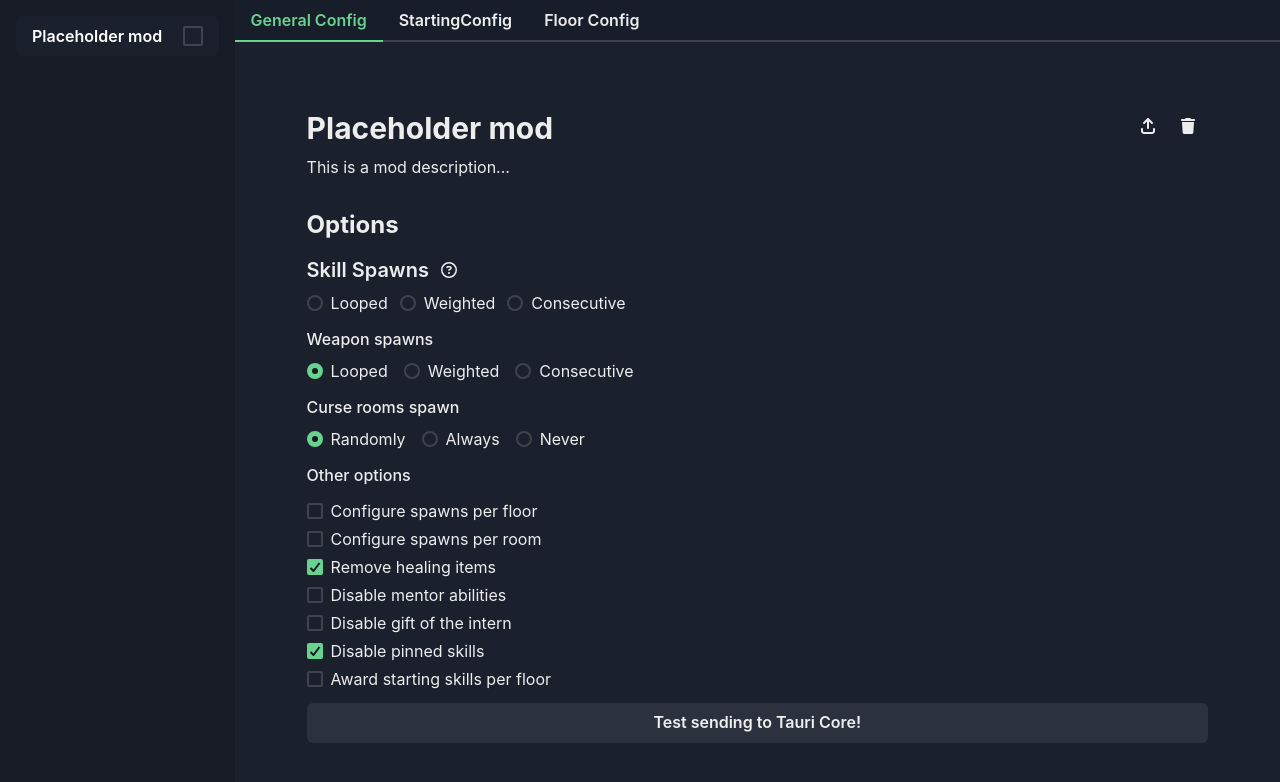
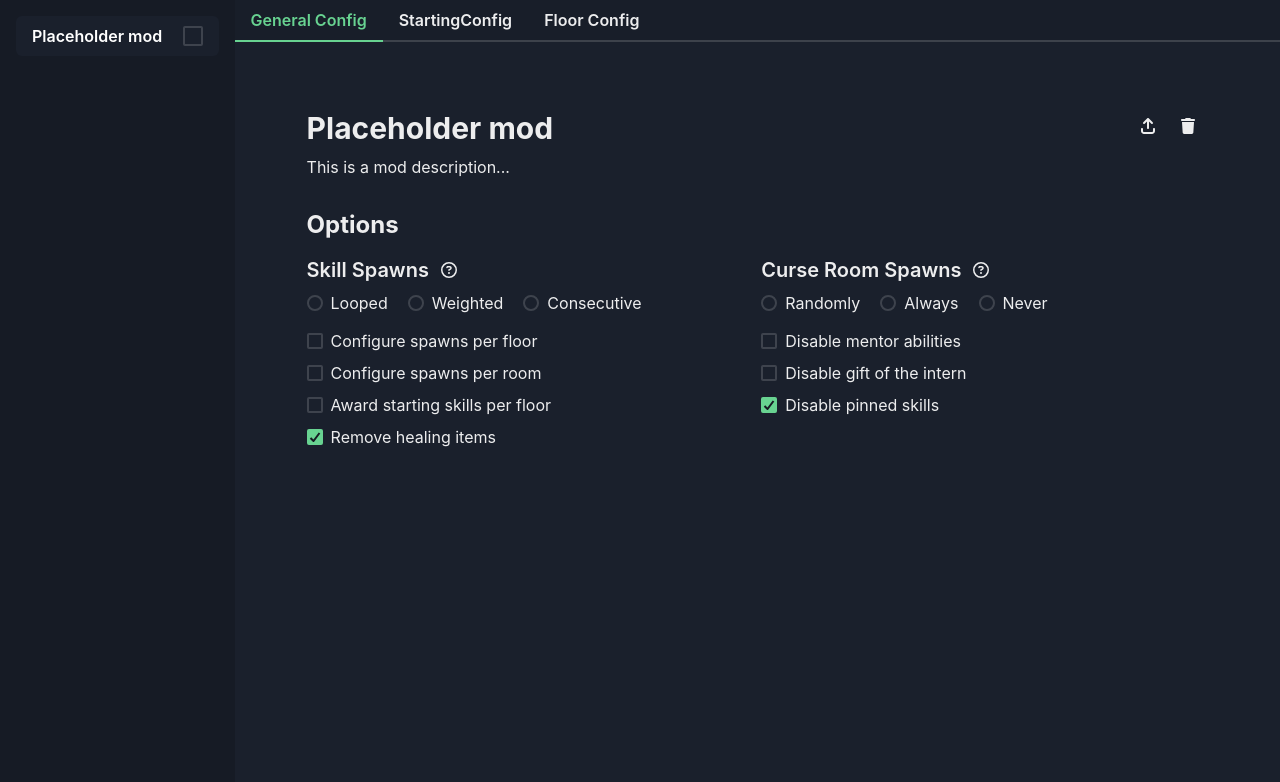
Before and after one commit to franomai/cornercutter, a React (Vite) app in the folder frontend/: page / in a window 1280 px wide. Shown: the top 782 px of the page. Built offline with nearby package versions, Linux system fonts and the light colour scheme.

Commit message:
#10 Completed layout of options

```diff
--- a/frontend/src/components/tabs/generalconfig/GeneralConfigTab.tsx
+++ b/frontend/src/components/tabs/generalconfig/GeneralConfigTab.tsx
@@ -24,6 +24,16 @@ import { getSelectedMod } from '../../../redux/slices/mod';
 import { faArrowUpFromBracket, faTrash } from '@fortawesome/free-solid-svg-icons';
 import { FontAwesomeIcon } from '@fortawesome/react-fontawesome';
 import LabelledRadioGroup from './LabelledRadioGroup';
+
+const optionLabels: Record<Options, string> = {
+    [Options.ConfigPerFloor]: 'Configure spawns per floor',
+    [Options.ConfigPerRoom]: 'Configure spawns per room',
+    [Options.AwardSkillsPerFloor]: 'Award starting skills per floor',
+    [Options.RemoveHealingItems]: 'Remove healing items',
+    [Options.DisableMentorAbilities]: 'Disable mentor abilities',
+    [Options.DisableGiftOfIntern]: 'Disable gift of the intern',
+    [Options.DisablePinned]: 'Disable pinned skills',
+};
 
 const GeneralConfigTab: FC = () => {
     const [response, setResponse] = useState<string>('');
@@ -63,6 +73,21 @@ const GeneralConfigTab: FC = () => {
         );
     }
 
+    function renderOptionCheckbox(flag: Options, label: string): ReactNode {
+        return (
+            <Checkbox
+                isChecked={optionsHasFlag(config, flag)}
+                onChange={(e) => setConfigOption(flag, e.target.checked)}
+            >
+                {label}
+            </Checkbox>
+        );
+    }
+
+    function renderOptionCheckboxes(flags: Options[]): ReactNode {
+        return <Stack spacing={2}>{flags.map((flag) => renderOptionCheckbox(flag, optionLabels[flag]))}</Stack>;
+    }
+
     return (
         <ContentContainer>
             <Stack spacing={7}>
@@ -86,81 +111,29 @@ const GeneralConfigTab: FC = () => {
                                 <Radio value="Weighted">Weighted</Radio>
                                 <Radio value="Consecutive">Consecutive</Radio>
                             </LabelledRadioGroup>
+                            {renderOptionCheckboxes([
+                                Options.ConfigPerFloor,
+                                Options.ConfigPerRoom,
+                                Options.AwardSkillsPerFloor,
+                                Options.RemoveHealingItems,
+                            ])}
                         </Stack>
-                    </SimpleGrid>
-                    <div>
-                        <FormLabel>Weapon spawns</FormLabel>
-                        <RadioGroup
-                            value={config.spawns}
-                            onChange={(type) => setConfig({ ...config, spawns: type as SpawnType })}
-                        >
-                            <Stack direction="row" spacing={4}>
-                                <Radio value="Looped">Looped</Radio>
-                                <Radio value="Weighted">Weighted</Radio>
-                                <Radio value="Consecutive">Consecutive</Radio>
-                            </Stack>
-                        </RadioGroup>
-                    </div>
-                    <div>
-                        <FormLabel>Curse rooms spawn</FormLabel>
-                        <RadioGroup
-                            value={config.curseSpawns}
-                            onChange={(type) => setConfig({ ...config, curseSpawns: type as CurseSpawnType })}
-                        >
-                            <Stack direction="row" spacing={4}>
+                        <Stack spacing={3.5}>
+                            <LabelledRadioGroup
+                                title="Curse Room Spawns"
+                                tooltip="Select when the curse room should spawn"
+                            >
                                 <Radio value="Randomly">Randomly</Radio>
                                 <Radio value="Always">Always</Radio>
                                 <Radio value="Never">Never</Radio>
-                            </Stack>
-                        </RadioGroup>
-                    </div>
-                    <Stack spacing={1}>
-                        <FormLabel>Other options</FormLabel>
-                        <Checkbox
-                            isChecked={optionsHasFlag(config, Options.ConfigPerFloor)}
-                            onChange={(e) => setConfigOption(Options.ConfigPerFloor, e.target.checked)}
-                        >
-                            Configure spawns per floor
-                        </Checkbox>
-                        <Checkbox
-                            isChecked={optionsHasFlag(config, Options.ConfigPerRoom)}
-                            onChange={(e) => setConfigOption(Options.ConfigPerRoom, e.target.checked)}
-                        >
-                            Configure spawns per room
-                        </Checkbox>
-                        <Checkbox
-                            isChecked={optionsHasFlag(config, Options.RemoveHealingItems)}
-                            onChange={(e) => setConfigOption(Options.RemoveHealingItems, e.target.checked)}
-                        >
-                            Remove healing items
-                        </Checkbox>
-                        <Checkbox
-                            isChecked={optionsHasFlag(config, Options.DisableMentorAbilities)}
-                            onChange={(e) => setConfigOption(Options.DisableMentorAbilities, e.target.checked)}
-                        >
-                            Disable mentor abilities
-                        </Checkbox>
-                        <Checkbox
-                            isChecked={optionsHasFlag(config, Options.DisableGiftOfIntern)}
-                            onChange={(e) => setConfigOption(Options.DisableGiftOfIntern, e.target.checked)}
-                        >
-                            Disable gift of the intern
-                        </Checkbox>
-                        <Checkbox
-                            isChecked={optionsHasFlag(config, Options.DisablePinned)}
-                            onChange={(e) => setConfigOption(Options.DisablePinned, e.target.checked)}
-                        >
-                            Disable pinned skills
-                        </Checkbox>
-                        <Checkbox
-                            isChecked={optionsHasFlag(config, Options.AwardSkillsPerLevel)}
-                            onChange={(e) => setConfigOption(Options.AwardSkillsPerLevel, e.target.checked)}
-                        >
-                            Award starting skills per floor
-                        </Checkbox>
-                    </Stack>
-                    <Button onClick={submitConfig}>Test sending to Tauri Core!</Button>
-                    {response.length !== 0 && <div>{response}</div>}
+                            </LabelledRadioGroup>
+                            {renderOptionCheckboxes([
+                                Options.DisableMentorAbilities,
+                                Options.DisableGiftOfIntern,
+                                Options.DisablePinned,
+                            ])}
+                        </Stack>
+                    </SimpleGrid>
                 </Stack>
             </Stack>
         </ContentContainer>
--- a/frontend/src/components/tabs/generalconfig/LabelledRadioGroup.tsx
+++ b/frontend/src/components/tabs/generalconfig/LabelledRadioGroup.tsx
@@ -29,7 +29,7 @@ const LabelledRadioGroup = ({
                 </Tooltip>
             </Stack>
             <RadioGroup onChange={onChange} value={value}>
-                <Stack direction={direction} spacing={3}>
+                <Stack direction={direction} spacing={5}>
                     {children}
                 </Stack>
             </RadioGroup>
--- a/frontend/src/types/Configuration.ts
+++ b/frontend/src/types/Configuration.ts
@@ -44,7 +44,7 @@ export enum Options {
     DisableMentorAbilities = 1 << 3,
     DisableGiftOfIntern = 1 << 4,
     DisablePinned = 1 << 5,
-    AwardSkillsPerLevel = 1 << 6,
+    AwardSkillsPerFloor = 1 << 6,
 }
 
 export const DEFAULT_CONFIG: GeneralConfig = {
```
